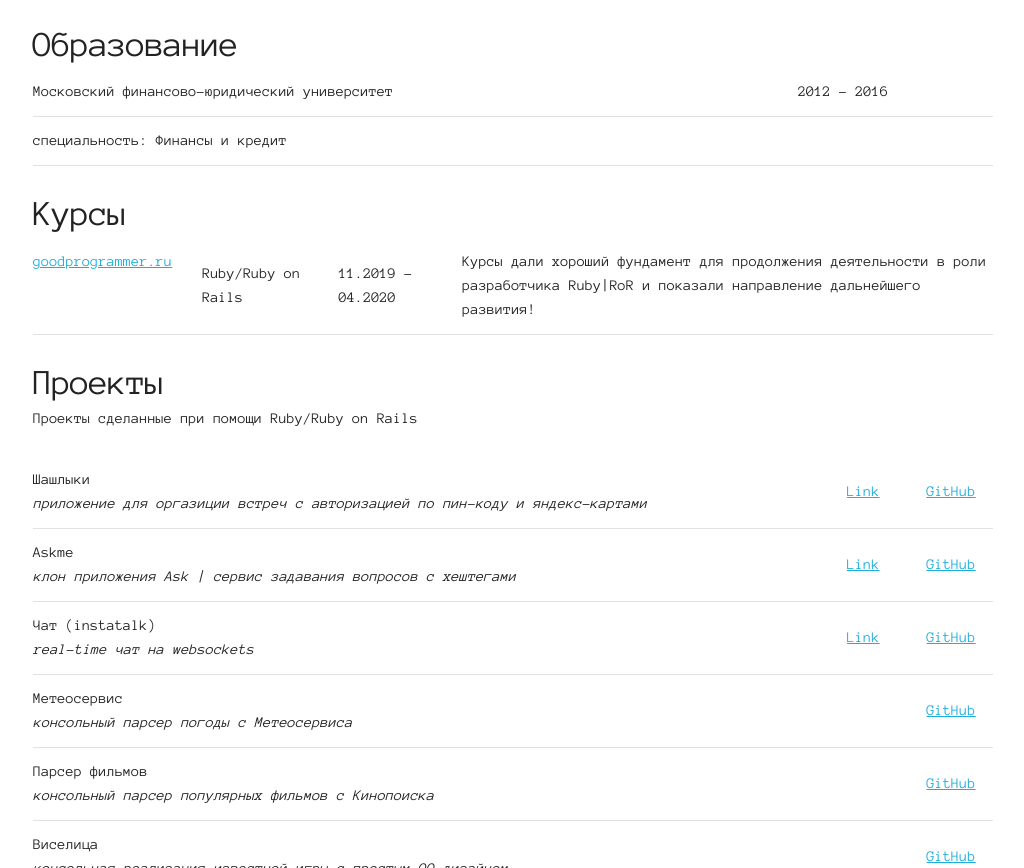
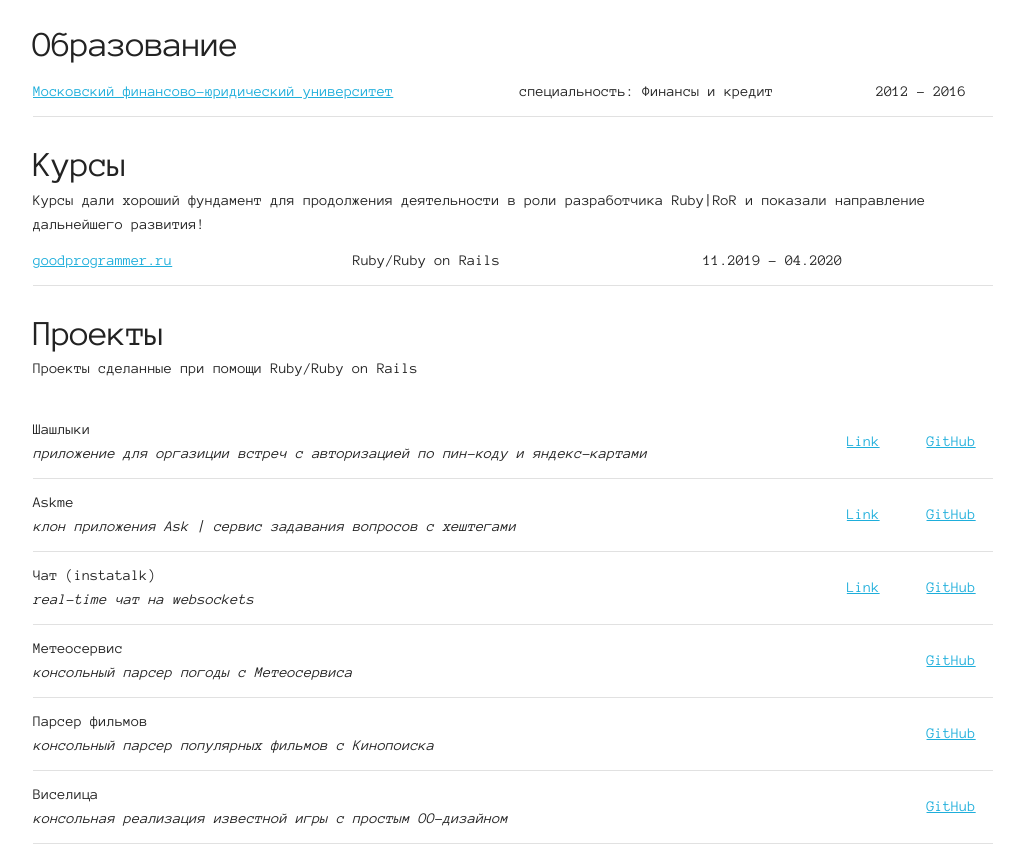
Before and after one commit to Arlantir/cv, a plain HTML site: page index.html in a window 1280 px wide. Shown: the part 1913-2781 px from the top of the page, without its empty margins (127-1151 px from the left). Drawn offline with Linux system fonts and the light colour scheme.

Commit message:
refactor

```diff
--- a/index.html
+++ b/index.html
@@ -251,12 +251,9 @@
         <table class="u-full-width">
           <tbody>
             <tr>
-            <td>Московский финансово-юридический университет</td>
+              <td><a href="https://www.mfua.ru/">Московский финансово-юридический университет</a></td>
+              <td>специальность: Финансы и кредит</td>
               <td>2012 - 2016</td>
-          </tr>
-          <tr>
-            <td>специальность: Финансы и кредит</td>
-            <td></td>
             </tr>
           </tbody>
         </table>
@@ -268,12 +265,13 @@
         <table class="u-full-width">
           <tbody>
             <tr>
-          <tr>
               <td><a href="https://goodprogrammer.ru" target="_blank">goodprogrammer.ru</a></td>
               <td>Ruby/Ruby on Rails</td>
               <td>11.2019 - 04.2020</td>
-            <td>Курсы дали хороший фундамент для продолжения деятельности в роли разработчика Ruby|RoR и показали
-              направление дальнейшего развития!</td>
+            </tr>
+            <tr>
+              Курсы дали хороший фундамент для продолжения деятельности в роли разработчика Ruby|RoR и показали
+              направление дальнейшего развития!
             </tr>
           </tbody>
         </table>
```
Lines whose indentation alone changed are shown as unchanged.
